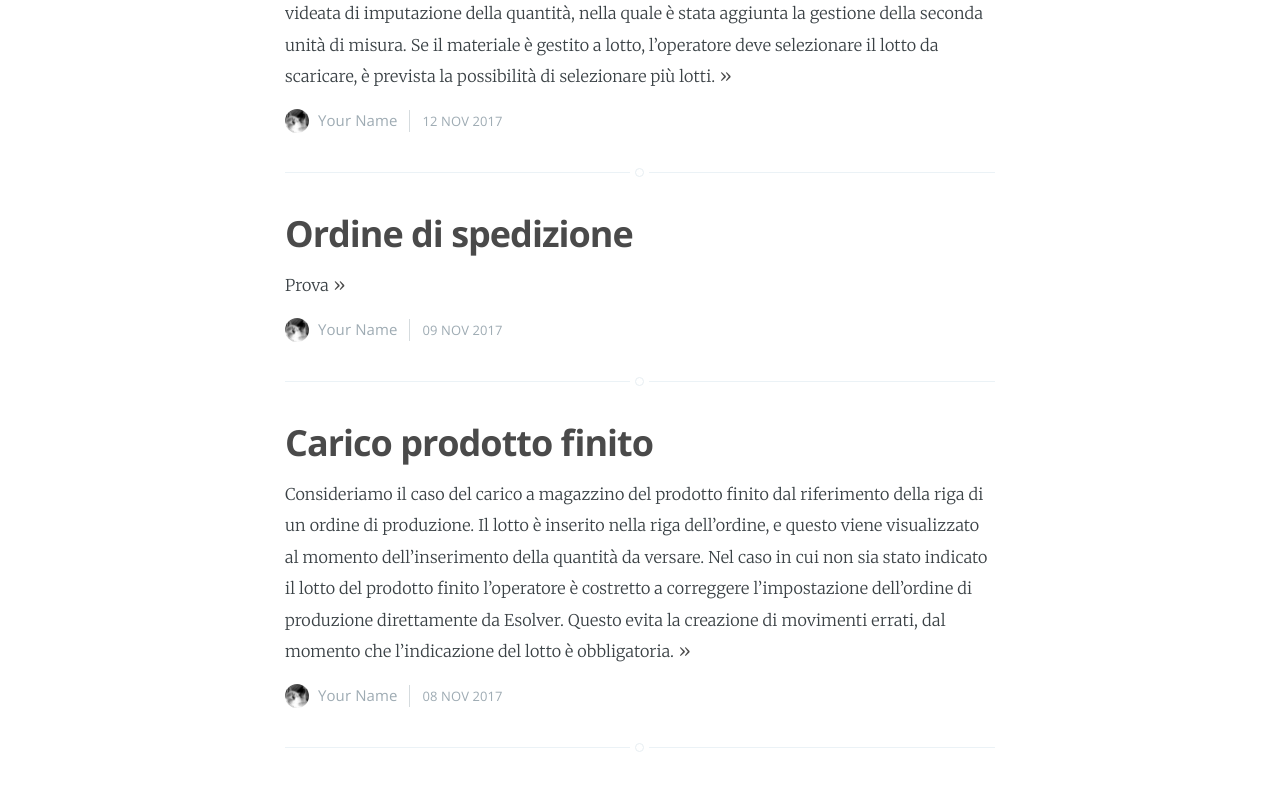
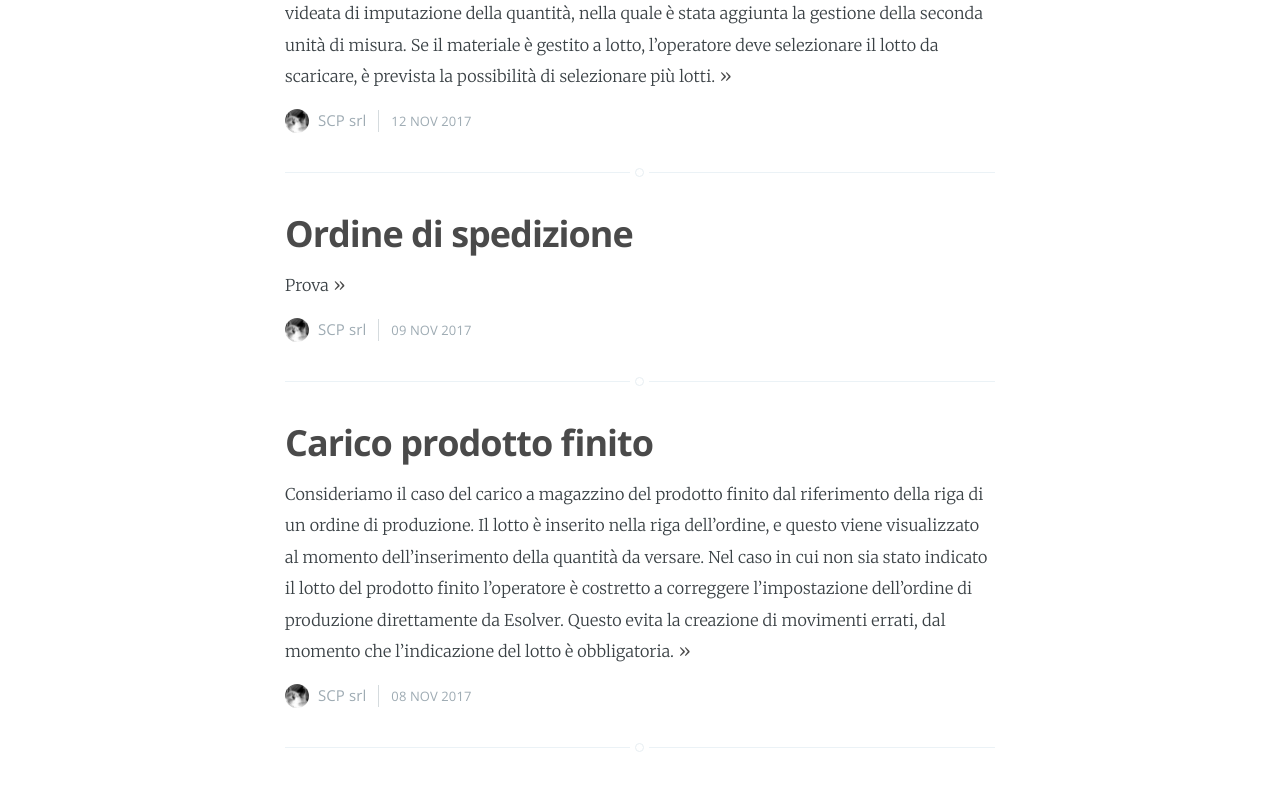
Before and after one commit to mdm13/pickup, a Jekyll site: the page built from index.html, in a window 1280 px wide. Shown: the part 563-1359 px from the top of the page. Built offline with Jekyll 4.4.1, drawn with Linux system fonts in a browser that asks for light colours; the list of posts is cut into pages by our own code.

Commit message:
nome autore

```diff
--- a/_config.yml
+++ b/_config.yml
@@ -13,4 +13,4 @@ gems: [jekyll-paginate]
 
 # Details for the RSS feed generator
 url:            'blog url'
-author:         'Your Name'
+author:         'SCP srl'
```
